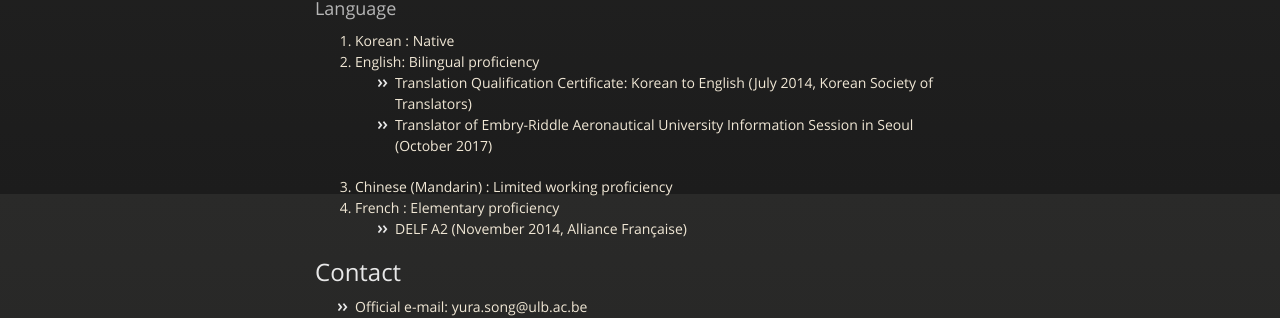
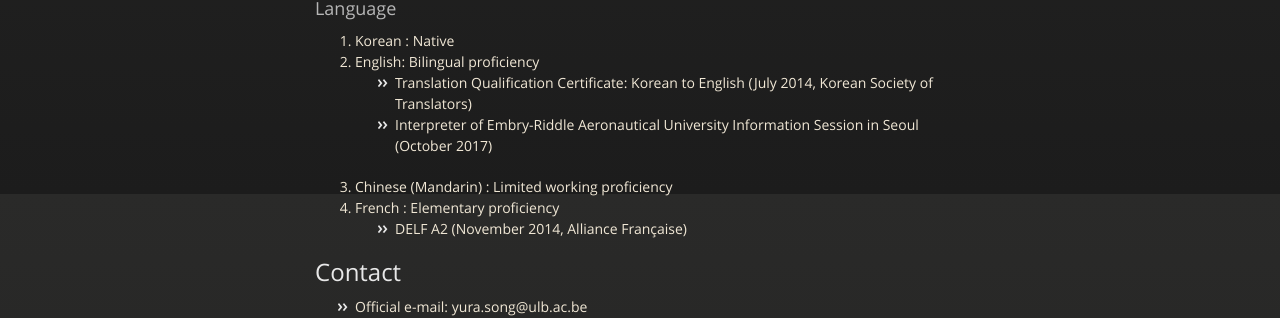
Before and after one commit to yurasong/yurasong.github.io, a Jekyll site: the page built from index.md, in a window 1280 px wide and 900 px high, scrolled down 4796 px. Shown: the part 410-728 px from the top of the window. Built offline with Jekyll 4.4.1, drawn with Linux system fonts in a browser that asks for light colours; our own code applies the rules of GitHub Pages for plain Markdown files.

Commit message:
Update index.md

```diff
--- a/index.md
+++ b/index.md
@@ -214,7 +214,7 @@ My ultimate goal of studying bioinformatics and cancer biology is finding the ne
 1.  Korean : Native
 2.  English: Bilingual proficiency
   - Translation Qualification Certificate: Korean to English (July 2014, Korean Society of Translators)
-  - Translator of Embry-Riddle Aeronautical University Information Session in Seoul (October 2017)
+  - Interpreter of Embry-Riddle Aeronautical University Information Session in Seoul (October 2017)
 3.  Chinese (Mandarin) : Limited working proficiency
 4.  French : Elementary proficiency
   - DELF A2 (November 2014, Alliance Française)
```
